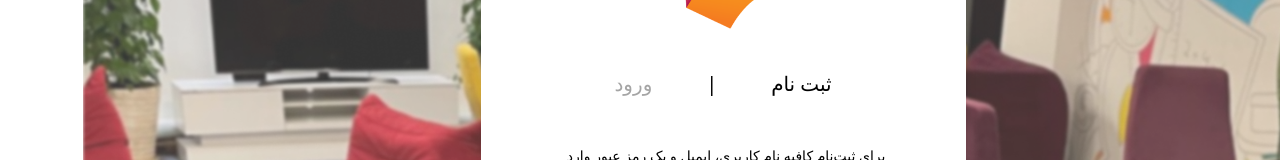
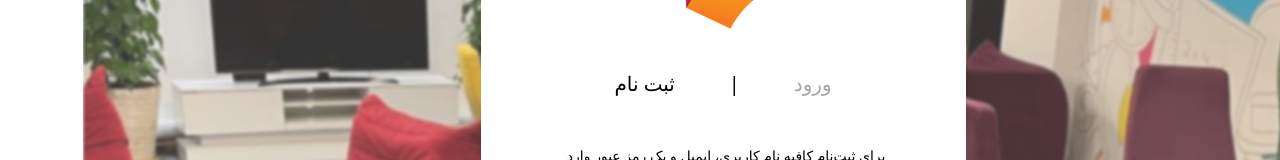
Before and after one commit to Hooman13/RahnemaCollegeProject, a React (Create React App) app: page /signup in a window 1280 px wide. Shown: the part 195-355 px from the top of the page. Built offline with nearby package versions, Linux system fonts and the light colour scheme.

Commit message:
change ui

```diff
--- a/src/pages/Signup.tsx
+++ b/src/pages/Signup.tsx
@@ -101,12 +101,12 @@ export const Signup = () => {
                 <img src="./img/logo.png" alt="" />
               </div>
               <div className="text-xl mb-12 justify-evenly flex">
+                <Link to="/login">
+                  <button className="text-[#A5A5A5]">ورود</button>
+                </Link>
+                |
                 <Link to="/signup">
                   <button>ثبت نام</button>
-                </Link>
-                |
-                <Link to="/login">
-                  <button className="text-[#A5A5A5]">ورود</button>
                 </Link>
               </div>
               <div className="text-right text-sm mb-8 font-normal">
@@ -153,7 +153,7 @@ export const Signup = () => {
                 </div>
                 <div className="mb-6">
                   <input
-                    type="confirmPassword"
+                    type="password"
                     {...register("confirmPassword")}
                     value={formInput.confirmPassword}
                     placeholder="تکرار رمز عبور"
```
